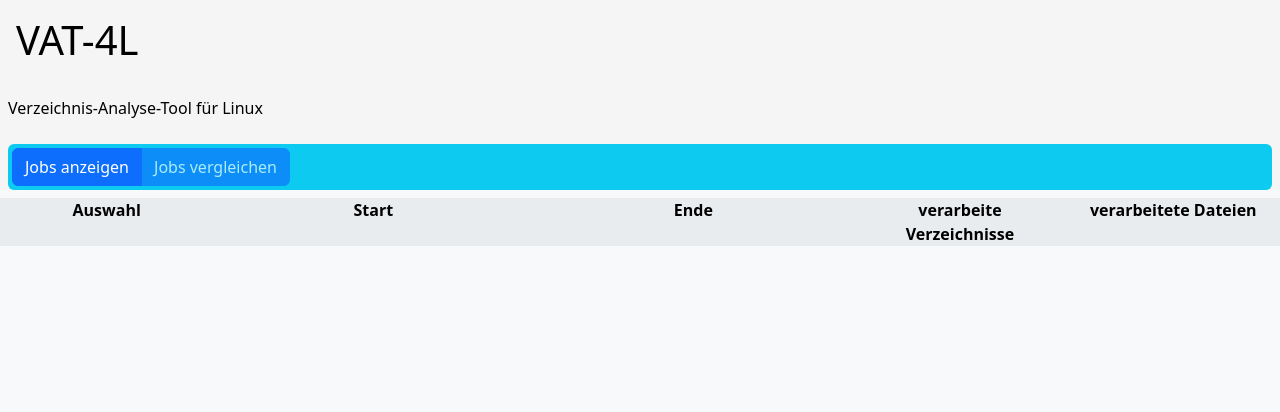
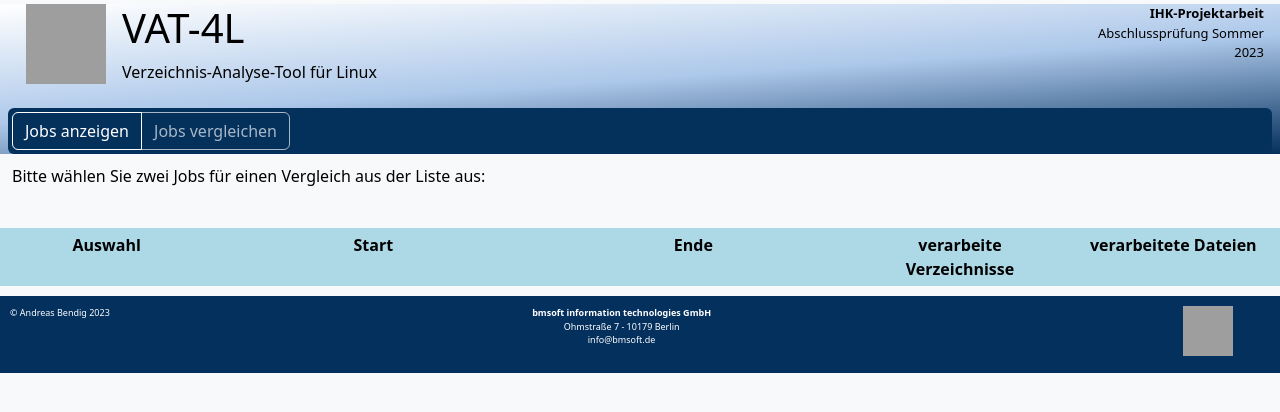
Before and after one commit to AnBendig/VAT-4L, a plain HTML site: page view/index.html in a window 1280 px wide. Drawn offline with nearby package versions, Linux system fonts and the light colour scheme; no server answers; grey boxes are pictures that could not be loaded.

Commit message:
- Optimierung der Darstellung von Datumswerten in den Tabellen. - Anpassungen im Layout

```diff
--- a/view/app.js
+++ b/view/app.js
@@ -142,9 +142,9 @@ function Vat4lApp() {
                 `<div>
                 <p>Es wurden die Jobs mit den ID's ${job_source[0].id_job} von ${new DateFormatter(job_source[0].dt_end_job).date_formatted} und ${job_target[0].id_job} vom ${new DateFormatter(job_target[0].dt_end_job).date_formatted} miteinander verglichen. Dabei wurden folgende Unterschiede vom System erkannt:</p>
                 <ul>
-                    <li>Es wurden ` + created_data.length + ` neue Dateien gefunden</li>
-                    <li>` + deleted_data.length + ` Dateien wurden aus den Verzeichnissen entfernt</li>
-                    <li>Es sind ` + changed_data.length + ` Anpassungen in Dateien vorgenommen worden</li>
+                    <li>Es wurden ` + created_data.length + ` neue Dateien gefunden <a href="#pos_createdData"><ion-icon name="arrow-down-outline" /></a></li>
+                    <li>` + deleted_data.length + ` Dateien wurden aus den Verzeichnissen entfernt <a href="#pos_deletedData"><ion-icon name="arrow-down-outline" /></a></li>
+                    <li>Es sind ` + changed_data.length + ` Anpassungen in Dateien vorgenommen worden <a href="#pos_changedData"><ion-icon name="arrow-down-outline" /></a></li>
                 </ul>
                 <p style="font-size: xx-small">(Unterschiedliche Werte werden als Quelle/Ziel im Vergleich dargestellt.)</p>
              </div>`
@@ -185,6 +185,13 @@ function Vat4lApp() {
         // @return: String - HTML der generierten Tabelle
 
         // Überschriften schreiben
+        let html_head_txt = `
+            <div>
+                <p>Bitte wählen Sie zwei Jobs für einen Vergleich aus der Liste aus:</p><br>
+            </div>
+        `
+        document.querySelector("#container").insertAdjacentHTML('beforeend', html_head_txt);
+
         this.tableHeader("job_header", "#container");
 
         // SpaltenÜberschriften schreiben
@@ -197,9 +204,16 @@ function Vat4lApp() {
         for (let i = 0; i < data.length; i++) {
             let job = data[i];
 
+             let html_style;
+            if ( i % 2 === 0 ) {
+                html_style="background-color: #eeeeee;"
+            } else {
+                html_style=""
+            }
+
             // Füge für jeden Datensatz eine Zeile mit den Informationen hinzu
             html += `
-                 <div class="row" id="job-element-${job.id_job}">${
+                 <div class="row" style="${html_style}" id="job-element-${job.id_job}">${
                 this.printCol("checkbox", "text-center", job.id_job, null, col_size[0]) +
                 this.printCol("date", "text-center", new DateFormatter(job.dt_start_job).date_formatted, null, col_size[1]) +
                 this.printCol("date", "text-center", new DateFormatter(job.dt_end_job).date_formatted, null, col_size[2]) +
@@ -219,7 +233,7 @@ function Vat4lApp() {
         //          dom_element - DOM-Element. Der Bereich, dem das zu generierende Element hinzugefügt wird.
 
         let html = `
-            <div class="row"><h2>${txt_headline}</h2></div>
+            <div class="row"><h2 id="pos_${id_headline}">${txt_headline}</h2></div>
             <div id="${id_headline}"></div>
         `;
         document.querySelector(dom_element).insertAdjacentHTML('beforeend', html);
@@ -248,9 +262,15 @@ function Vat4lApp() {
         // Ermittle den HTML-Code je Datenzeile:
         for (let i = 0; i <= datablock.length - 1; i++) {
             let element = datablock[i];
+            let html_style;
+            if ( i % 2 === 0 ) {
+                html_style="background-color: #eeeeee;"
+            } else {
+                html_style=""
+            }
 
             html += `
-                         <div class="row" id="job-element-${element.data_source.id}">${
+                         <div class="row" style="${html_style}" id="job-element-${element.data_source.id}">${
                 // this.printCol("text", "text-center", element.id, col_size[0]) +
                 // this.printCol("text", "text-center", element.job_id, col_size[1]) +
                 this.printCol("text", "text-start", element.data_source.path, null, col_size[0]) +
@@ -292,7 +312,7 @@ function Vat4lApp() {
         //          str_parent -   String. Name des Übergeordneten Elements
 
         let html = `
-            <div class="row bg-body-secondary" id="${str_headerID}">
+            <div class="row" style="background-color: lightblue; padding-top: 5px; padding-bottom: 5px;" id="${str_headerID}">
             </div>
         `;
         document.querySelector(str_parentID).insertAdjacentHTML('beforeend', html)
@@ -316,15 +336,11 @@ function Vat4lApp() {
 
             case "checkbox":
                 // Zeichnet eine Checkbox:
-                html = `<div class="col-sm-${size}">
-                        <div class="input-group mb-3">
-                          <div class="input-group-text small">
+                html = `<div class="col-sm-${size}" style="padding-top: 5px; font-size: small;">
                             <span class="${align}">
-                                <input class="form-check-input mt-0" type="checkbox" id="selectID${s_field}" name="selectID" ="${s_field}" value="${s_field}">
-                                <label for="selectID${s_field}">&nbsp;${s_field}</label>
+                                <input class="form-check-input mt-0" style="vertical-align: baseline" type="checkbox" id="selectID${s_field}" name="selectID" ="${s_field}" value="${s_field}">
+                                <label for="selectID${s_field}" style="vertical-align: baseline">&nbsp;${s_field}</label>
                             </span>
-                          </div>
-                       </div>
                       </div>`;
                 break;
 
--- a/view/index.html
+++ b/view/index.html
@@ -4,25 +4,55 @@
     <meta charset="utf-8">
     <meta name="viewport" content="width=device-width, initial-scale=1">
     <title>Bootstrap demo</title>
-    <link href="https://cdn.jsdelivr.net/npm/bootstrap@5.3.0-alpha3/dist/css/bootstrap.min.css" rel="stylesheet" integrity="sha384-KK94CHFLLe+nY2dmCWGMq91rCGa5gtU4mk92HdvYe+M/SXH301p5ILy+dN9+nJOZ" crossorigin="anonymous" >
+    <link href="https://cdn.jsdelivr.net/npm/bootstrap@5.3.0-alpha3/dist/css/bootstrap.min.css" rel="stylesheet"
+          integrity="sha384-KK94CHFLLe+nY2dmCWGMq91rCGa5gtU4mk92HdvYe+M/SXH301p5ILy+dN9+nJOZ" crossorigin="anonymous">
     <link rel="stylesheet" href="https://cdn.jsdelivr.net/npm/bootstrap-icons@1.10.4/font/bootstrap-icons.css">
 </head>
-  <body class="text-bg-light" >
-
+<body class="text-bg-light">
 <script src="app.js"></script>
-    <div class="sticky-top" style="background-color: whitesmoke">
-      <h1 class="p-lg-3">VAT-4L</h1>
-      <p class="p-2">Verzeichnis-Analyse-Tool für Linux</p>
-      <div class="bg-info p-1 m-2 rounded-2 ">
+<div class="sticky-top" style="background-image: linear-gradient(176deg, white,#adc8ea,#04305CFF ); margin-bottom: 10px;">
+    <div class="m-1 row flex-nowrap" style="">
+        <div class="col-1" style="text-align: left;min-width: 105px; ">
+            <img src="https://www.bmsoft.de/wp-content/uploads/2017/03/bmsoft-logo.png.webp" width="80px"
+                 height="80px" style="margin-left: 10px">
+        </div>
+        <div class="col-9" style="text-align: left;">
+            <h1>VAT-4L</h1>
+            <p>Verzeichnis-Analyse-Tool für Linux</p>
+        </div>
+        <div class="col-2">
+            <p style="font-size: small;text-align: right;"><strong>IHK-Projektarbeit</strong><br>Abschlussprüfung Sommer 2023</p>
+        </div>
+    </div>
+    <div class="p-1 m-2 rounded-2" style="background-color: #04305c; color: white;">
         <div class="btn-group">
-          <button type="button" class="btn btn-primary" onclick="showJobList()">Jobs anzeigen</button>
+            <button type="button" class="btn btn-outline-primary" style="color: white; border-color: white;" onclick="showJobList()">Jobs anzeigen</button>
             <!-- <button type="button" class="btn btn-primary ">Verzeichnisse anzeigen</button> -->
             <!-- <button type="button" class="btn btn-primary" onclick="clearContent()">Bereich leeren</button> -->
-          <button type="button" id="btn_selectedJobs" class="btn btn-primary disabled" onclick="showSelectedJobs()">Jobs vergleichen</button>
+            <button type="button" id="btn_selectedJobs" class="btn btn-outline-primary disabled" style="color: white; border-color: white;" onclick="showSelectedJobs()">
+                Jobs vergleichen
+            </button>
             <!-- <button type="button" class="btn btn-primary" onclick="showByPath()">Pfad-Auswahl</button> -->
         </div>
     </div>
 </div>
-    <div class="container-fluid" id="container"></div>
+<div class="container-fluid" style="overflow: auto; max-height: fit-content" id="container"></div>
+<div class="bottom" style="background-color: #04305d; font-size: xx-small; margin-top: 10px">
+    <div class="row" style="color: #ffffff; padding: 10px; width: 99%">
+        <div class="col-3" style="text-align: left;">
+            <p>&copy Andreas Bendig 2023</p>
+        </div>
+        <div class="col-6" style="text-align: center;">
+            <p><strong>bmsoft information technologies GmbH</strong><br>Ohmstraße 7 - 10179 Berlin<br>info@bmsoft.de</p>
+        </div>
+        <div class="col-3" style="text-align: right;">
+            <img src="https://www.bmsoft.de/wp-content/uploads/2018/02/bmsoft-logo-white.png.webp" width="50px"
+                 height="50px">
+        </div>
+    </div>
+
+</div>
+<script type="module" src="https://unpkg.com/ionicons@7.1.0/dist/ionicons/ionicons.esm.js"></script>
+<script nomodule src="https://unpkg.com/ionicons@7.1.0/dist/ionicons/ionicons.js"></script>
 </body>
 </html>
```
Lines whose indentation alone changed are shown as unchanged.
